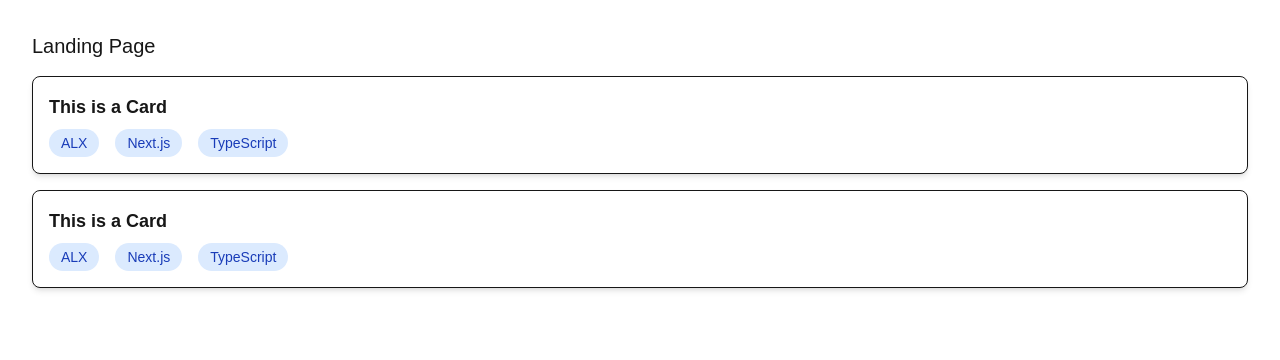
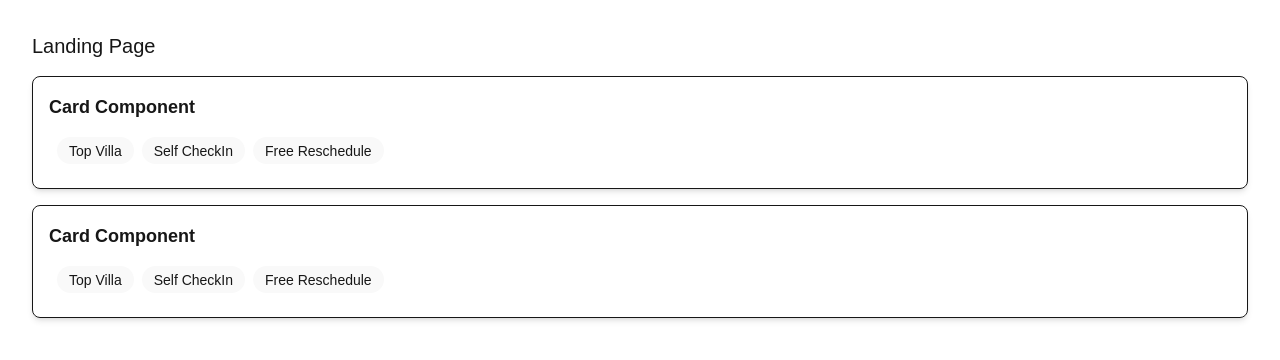
Before and after one commit to Gedion48/alx-project-0x00-setup, a Next.js app: page /landing in a window 1280 px wide. Shown: the top 360 px of the page. Built offline with nearby package versions, Linux system fonts and the light colour scheme.

Commit message:
Typed Pill component using PillProps interface

```diff
--- a/components/ui/Card.tsx
+++ b/components/ui/Card.tsx
@@ -1,14 +1,14 @@
-// components/ui/Card.tsx
+import React from "react";
 import Pill from "./Pill";
 
 const Card: React.FC = () => {
   return (
-    <div className="border p-4 rounded-lg shadow-md bg-white my-4">
-      <h2 className="text-lg font-semibold mb-2">This is a Card</h2>
-      <div className="flex gap-2">
-        <Pill title="ALX" />
-        <Pill title="Next.js" />
-        <Pill title="TypeScript" />
+    <div className="border p-4 rounded-lg shadow-md mt-4">
+      <h2 className="text-lg font-bold mb-2">Card Component</h2>
+      <div className="p-2 flex gap-2 mt-2">
+        <Pill title="Top Villa" />
+        <Pill title="Self CheckIn" />
+        <Pill title="Free Reschedule" />
       </div>
     </div>
   );
--- a/components/ui/Pill.tsx
+++ b/components/ui/Pill.tsx
@@ -1,15 +1,12 @@
 // components/ui/Pill.tsx
 import React from "react";
-
-interface PillProps {
-  title: string;
-}
+import { PillProps } from "@/interfaces"; // Or use relative path: "../../interfaces"
 
 const Pill: React.FC<PillProps> = ({ title }) => {
   return (
-    <span className="px-3 py-1 bg-blue-100 text-blue-800 rounded-full text-sm mr-2">
-      {title}
-    </span>
+    <div className="flex justify-center items-center bg-[#F9F9F9] px-3 w-auto h-[27px] rounded-full">
+      <p className="text-sm">{title}</p>
+    </div>
   );
 };
 
--- a/interfaces/index.ts
+++ b/interfaces/index.ts
@@ -1,4 +1,4 @@
-export interface Props {
+// interfaces/index.ts
+export interface PillProps {
   title: string;
-  description?: string;
 }
```
